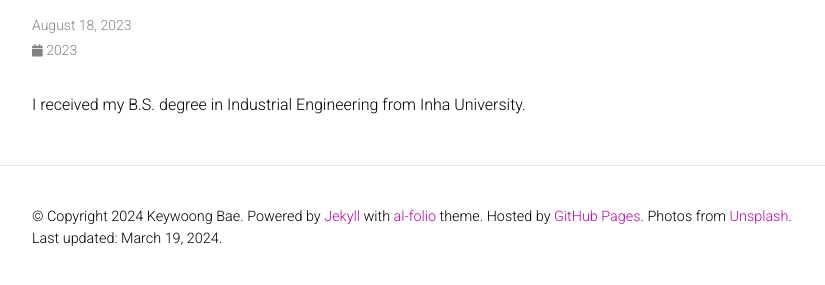
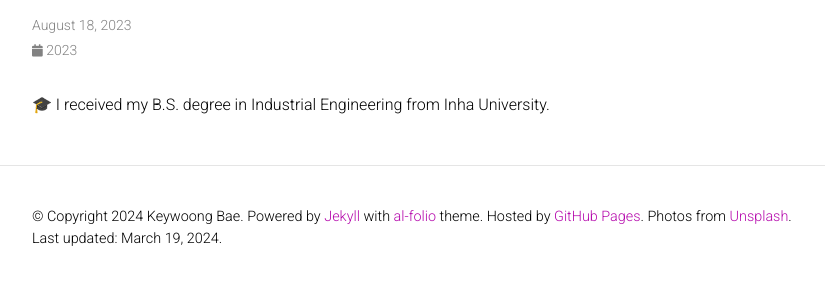
Before and after one commit to kwoongbae/kwoongbae.github.io, a Jekyll site: the page built from _news/announcement_1.md, in a window 1280 px wide. Shown: the part 145-430 px from the top of the page, without its empty margins (223-1048 px from the left). Built offline with Jekyll 4.4.1, drawn with Linux system fonts in a browser that asks for light colours; comment, search, counter and statistics services are not loaded; a style sheet for code colours, icons or effects is not loaded.

```diff
--- a/_news/announcement_1.md
+++ b/_news/announcement_1.md
@@ -4,4 +4,4 @@ date: 2023-08-18 15:59:00-0400
 inline: true
 ---
 
-I received my B.S. degree in Industrial Engineering from Inha University.
+🎓 I received my B.S. degree in Industrial Engineering from Inha University.
```
